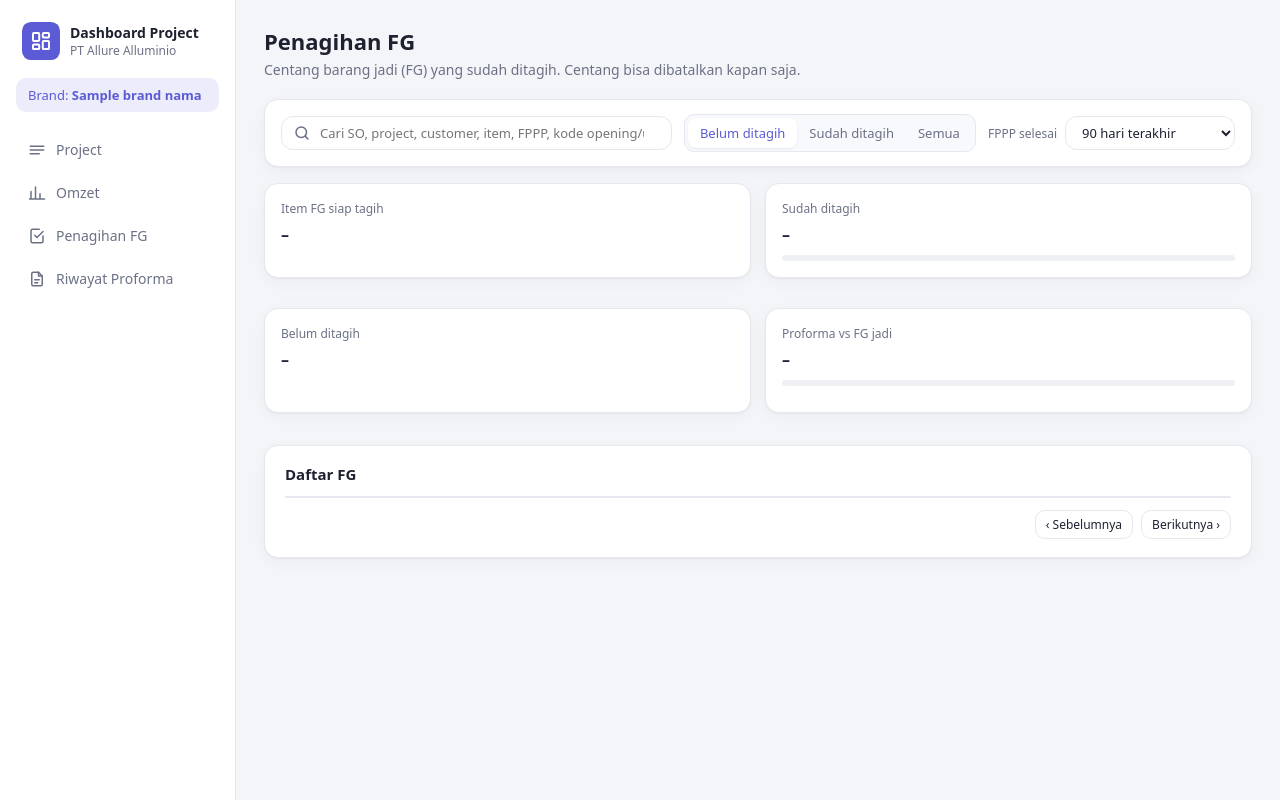
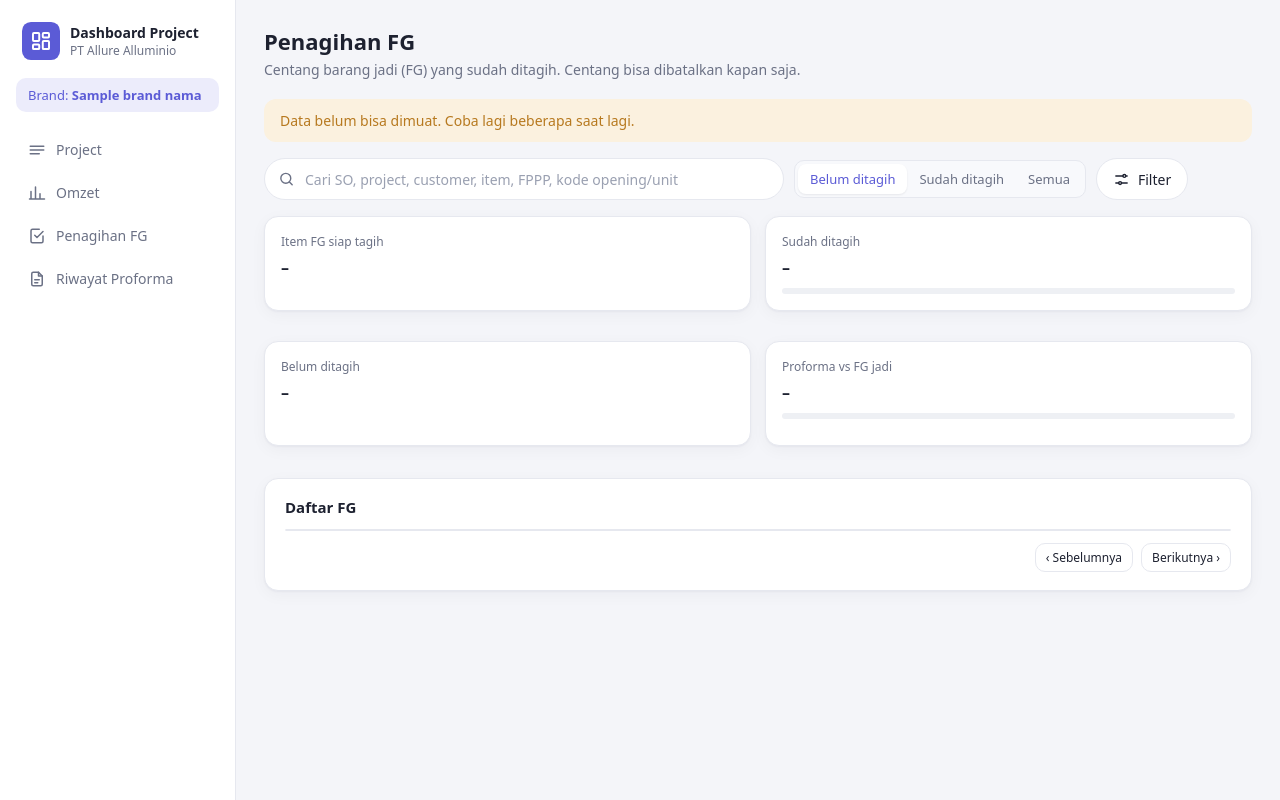
Before and after one commit to RivaroFarrelino/dashboard-project, a Python web app: template templates/penagihan.html in a window 1280 px wide. Run offline with Jinja, Linux system fonts and the light colour scheme; the template is opened without the code that fills it: most values are stand-ins (such as "Sample title", 1, 10 or a date in 2020); some web fonts are replaced.

Commit message:
fix: update filter UI and functionality in penagihan.html

```diff
--- a/templates/penagihan.html
+++ b/templates/penagihan.html
@@ -9,26 +9,23 @@
 
 <section id="pesan" class="alert" hidden></section>
 
-<div class="filter-bar card">
-  <div class="search search-sm">
+<div class="saring">
+  <div class="saring-atas">
+    <div class="saring-cari">
       <svg viewBox="0 0 24 24"><circle cx="11" cy="11" r="7"/><path d="M20 20l-3.5-3.5"/></svg>
-    <input id="f-cari" type="search" placeholder="Cari SO, project, customer, item, FPPP, kode opening/unit">
+      <input id="f-cari" type="search" autocomplete="off" placeholder="Cari SO, project, customer, item, FPPP, kode opening/unit">
     </div>
     <div class="segmen" id="f-status" role="tablist">
       <button data-v="belum" class="aktif">Belum ditagih</button>
       <button data-v="sudah">Sudah ditagih</button>
       <button data-v="semua">Semua</button>
     </div>
-  <label class="select-wrap inline">
-    <span class="muted small">FPPP selesai</span>
-    <select id="f-periode">
-      <option value="30">30 hari terakhir</option>
-      <option value="90" selected>90 hari terakhir</option>
-      <option value="180">180 hari terakhir</option>
-      <option value="tahun">Tahun ini</option>
-      <option value="semua">Semua</option>
-    </select>
-  </label>
+    <button type="button" class="btn-filter" id="btn-filter" aria-haspopup="dialog">
+      <svg viewBox="0 0 24 24"><path d="M4 7h10M18 7h2M4 17h4M12 17h8"/><circle cx="16" cy="7" r="2"/><circle cx="10" cy="17" r="2"/></svg>
+      Filter<span class="btn-filter-n" id="f-n" hidden></span>
+    </button>
+  </div>
+  <div class="saring-aktif" id="f-aktif" hidden></div>
 </div>
 
 <div class="kpi-grid kpi-4">
@@ -50,6 +47,31 @@
       <button class="btn-sm" id="btn-next">Berikutnya ›</button>
     </div>
   </div>
+</div>
+
+<div class="laci" id="laci" hidden>
+  <div class="laci-latar" data-tutup-laci></div>
+  <aside class="laci-panel" role="dialog" aria-modal="true" aria-labelledby="laci-judul">
+    <div class="laci-head">
+      <span class="laci-pegangan" aria-hidden="true"></span>
+      <h2 id="laci-judul">Filter</h2>
+      <button type="button" class="btn-icon" id="laci-tutup" data-tutup-laci aria-label="Tutup"><svg viewBox="0 0 24 24"><path d="M6 6l12 12M18 6L6 18"/></svg></button>
+    </div>
+    <div class="laci-isi">
+      <section class="grup-saring">
+        <h4>Proforma vs FG jadi</h4>
+        <div class="chips" id="c-progres" data-f="progres"></div>
+      </section>
+      <section class="grup-saring">
+        <h4>Tanggal output</h4>
+        <div class="chips" id="c-periode" data-f="periode"></div>
+      </section>
+    </div>
+    <div class="laci-kaki">
+      <button type="button" class="link-hapus" id="laci-hapus">Hapus filter</button>
+      <button type="button" class="btn-gelap" id="laci-terap">Tampilkan SO</button>
+    </div>
+  </aside>
 </div>
 
 <div class="modal" id="m-tagih" hidden>
```
Lines whose indentation alone changed are shown as unchanged.
